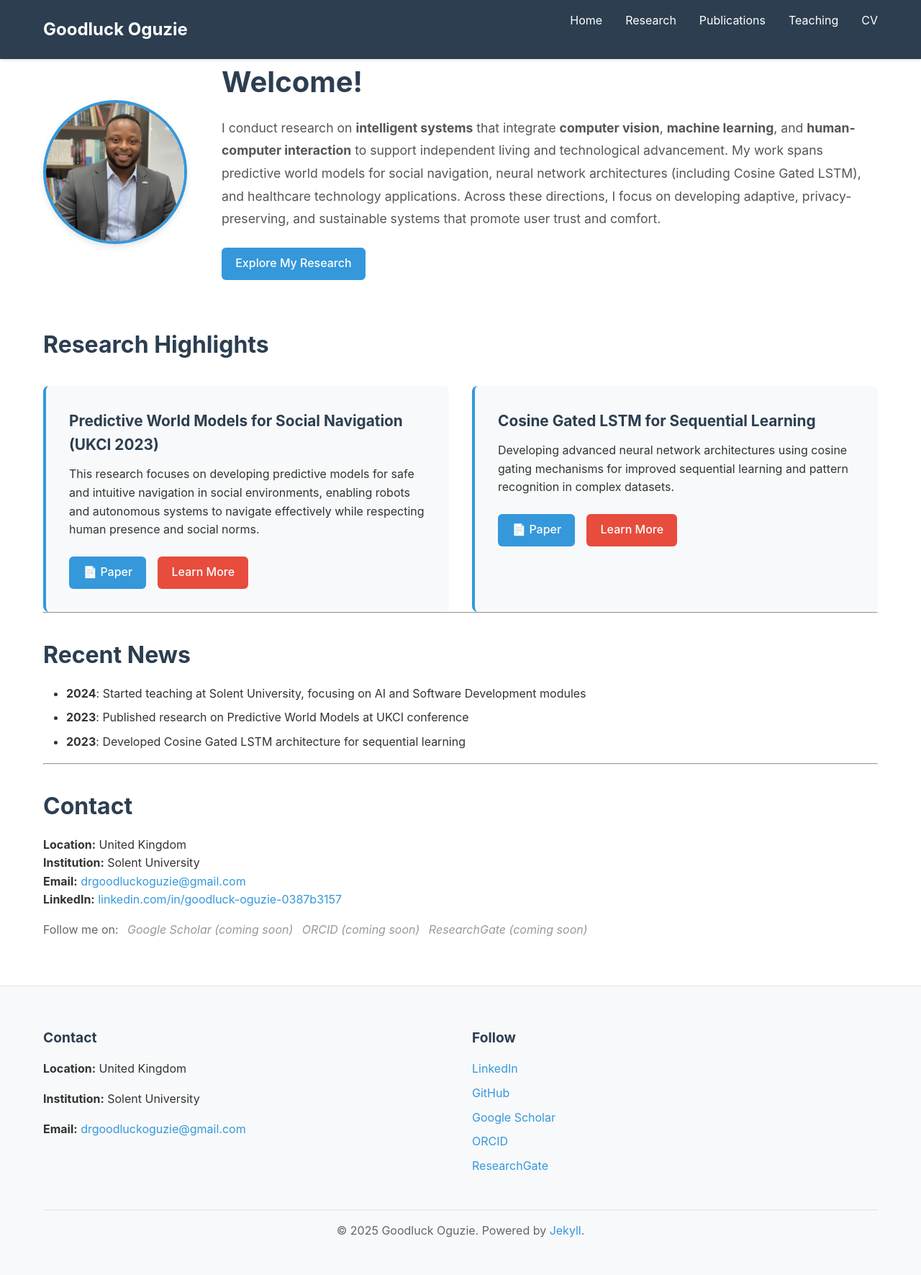
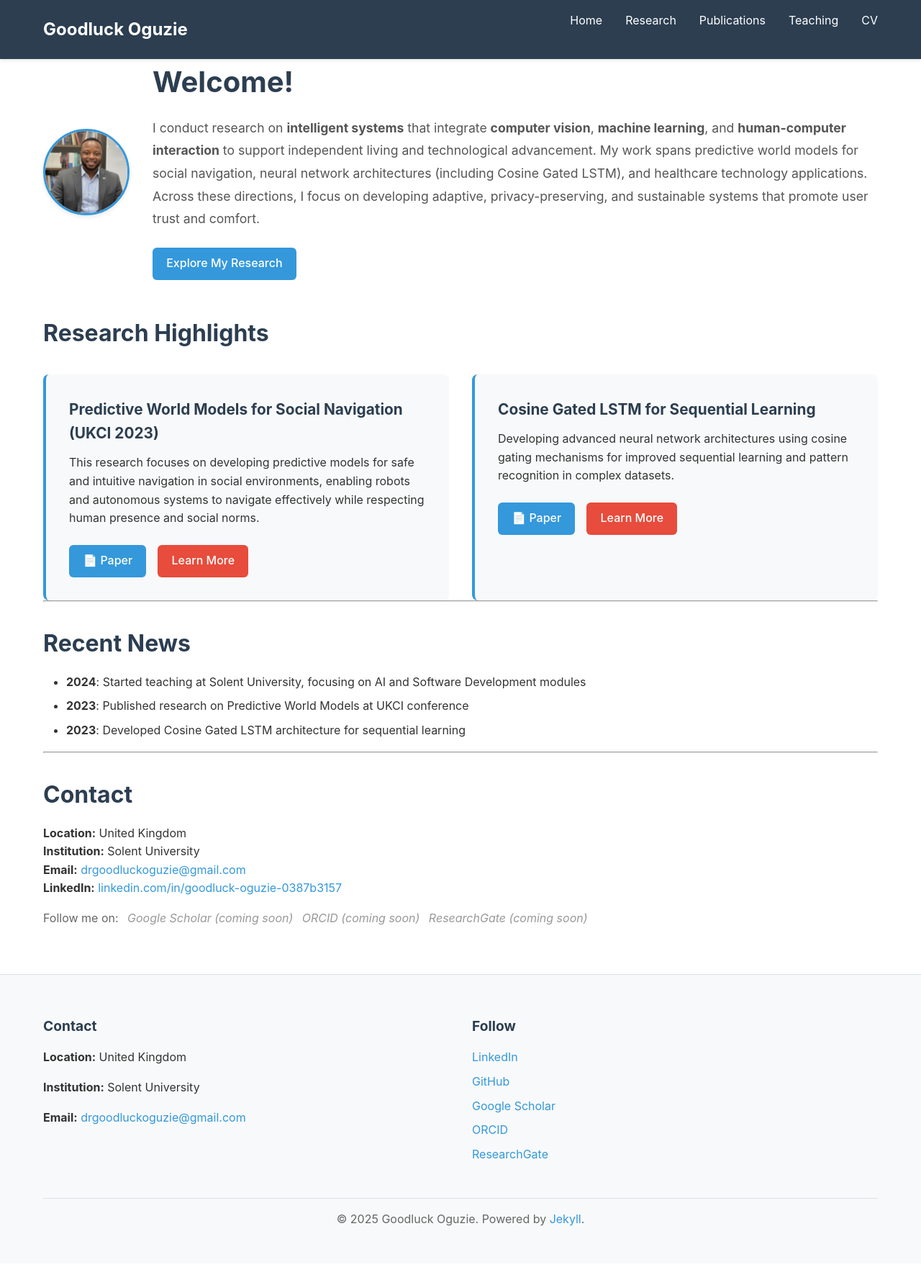
Before and after one commit to goodluckoguzie/goodluckoguzie.github.io, a Jekyll site: the page built from index.md, in a window 1280 px wide. Shown: the whole page at 72% size. Built offline with Jekyll 4.4.1, drawn with Linux system fonts in a browser that asks for light colours.

Commit message:
Reduce profile photo size for better space efficiency

```diff
--- a/assets/css/style.css
+++ b/assets/css/style.css
@@ -120,14 +120,14 @@ li {
 
 /* Hero Section */
 .hero-section {
-    margin-bottom: 3rem;
+    margin-bottom: 2rem;
 }
 
 .hero-content {
     display: flex;
-    gap: 3rem;
+    gap: 2rem;
     align-items: center;
-    margin-bottom: 3rem;
+    margin-bottom: 2rem;
 }
 
 .hero-image {
@@ -135,12 +135,12 @@ li {
 }
 
 .profile-photo {
-    width: 200px;
-    height: 200px;
+    width: 120px;
+    height: 120px;
     border-radius: 50%;
     object-fit: cover;
-    border: 4px solid var(--secondary-color);
-    box-shadow: 0 4px 8px rgba(0,0,0,0.1);
+    border: 3px solid var(--secondary-color);
+    box-shadow: 0 2px 6px rgba(0,0,0,0.1);
 }
 
 .hero-text {
@@ -297,6 +297,7 @@ footer {
     .hero-content {
         flex-direction: column;
         text-align: center;
+        gap: 1rem;
     }
 
     .hero-image {
@@ -304,8 +305,12 @@ footer {
     }
 
     .profile-photo {
-        width: 150px;
-        height: 150px;
+        width: 100px;
+        height: 100px;
+    }
+
+    .hero-section {
+        margin-bottom: 1.5rem;
     }
 
     .research-grid {
```
